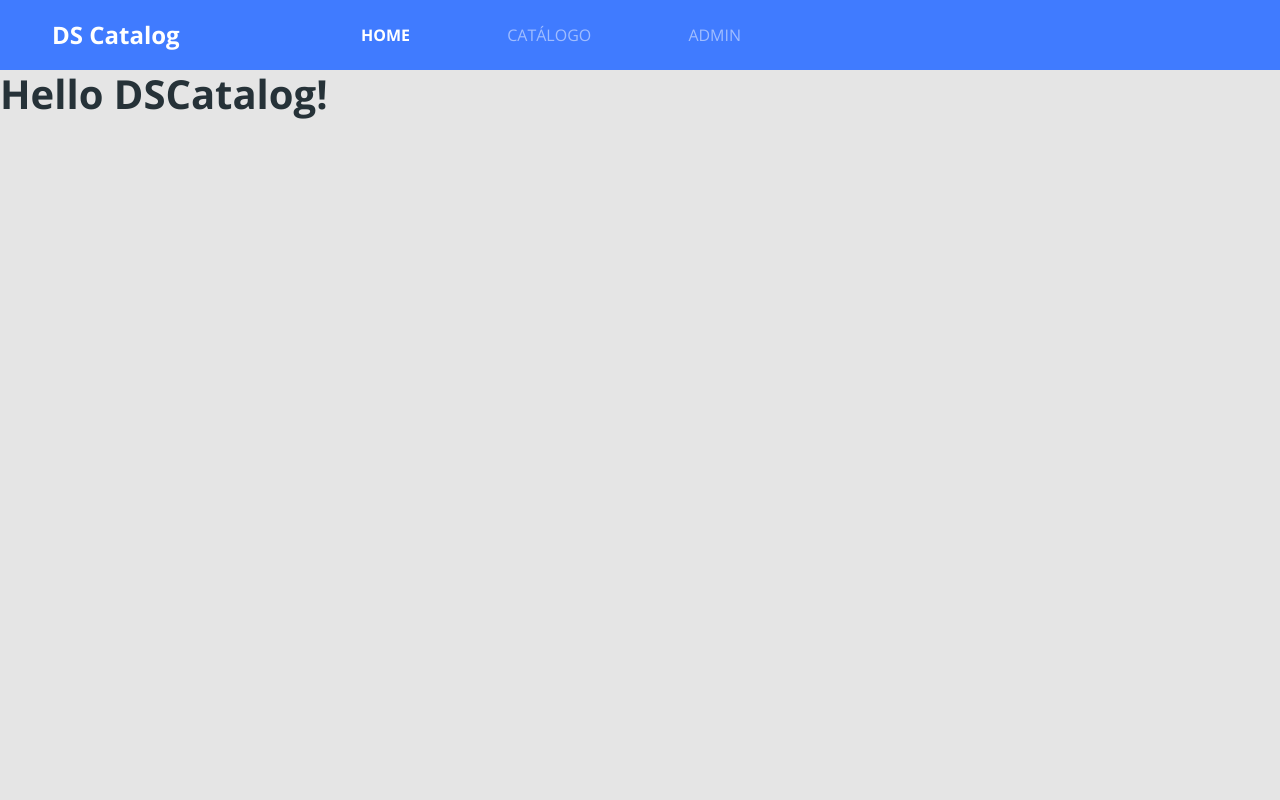
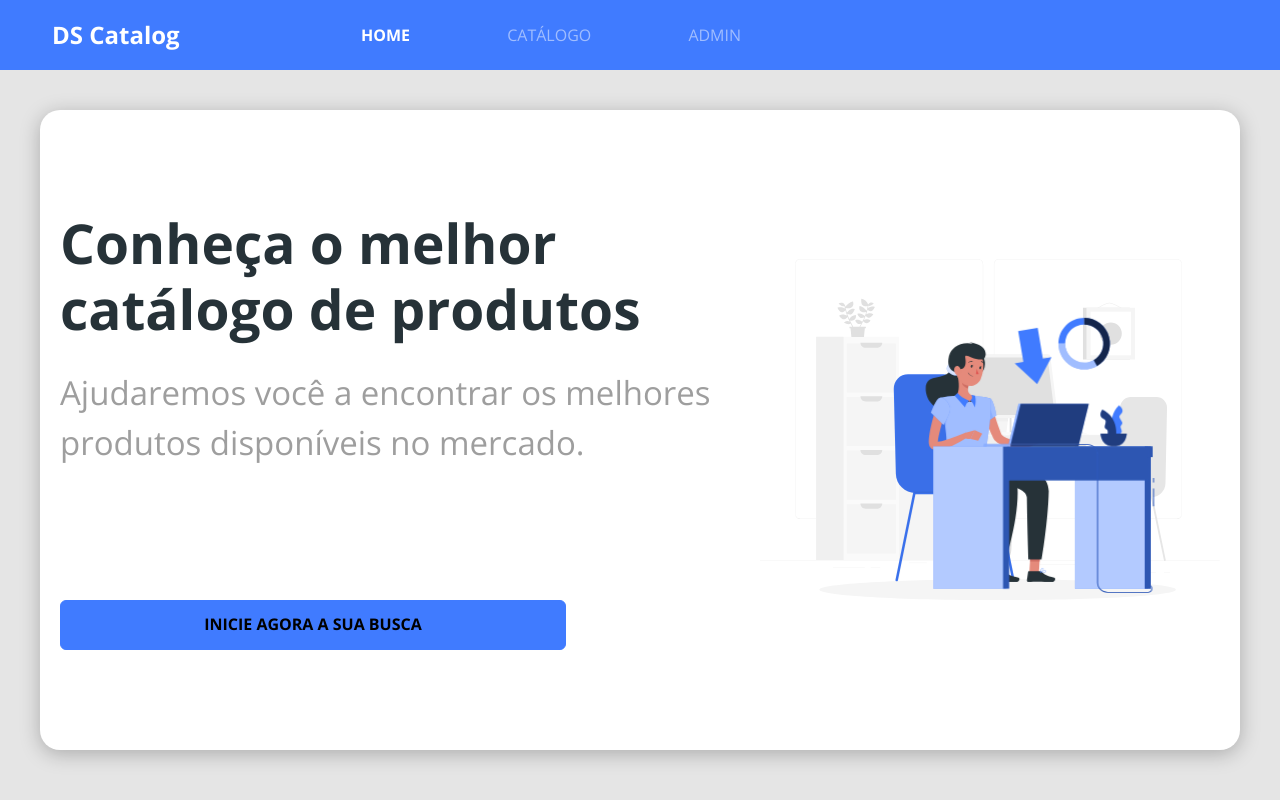
Before and after one commit to Jota-Erre-JR/dscatalog, a React (Create React App) app in the folder frontend/: page / in a window 1280 px wide. Built offline with nearby package versions, Linux system fonts and the light colour scheme.

Commit message:
Page Home

```diff
--- a/frontend/src/App.tsx
+++ b/frontend/src/App.tsx
@@ -1,13 +1,12 @@
 import React from 'react';
 import './assets/styles/custom.scss';
 import './App.css';
-import Navbar from 'components/Navbar';
+import Home from 'pages/Home';
 
 const App = () => {
   return (
     <>
-      <Navbar />
-      <h1>Hello DSCatalog!</h1>
+      <Home />
     </>
   );
 };
--- /dev/null
+++ b/frontend/src/components/ButtonIcon/index.tsx
@@ -0,0 +1,11 @@
+import './styles.css';
+
+const ButtonIcon = () => {
+  return (
+    <button className="btn btn-primary btn-icon">
+      <h6>INICIE AGORA A SUA BUSCA</h6>
+    </button>
+  );
+};
+
+export default ButtonIcon;
--- /dev/null
+++ b/frontend/src/components/ButtonIcon/styles.css
@@ -0,0 +1,3 @@
+.btn-icon {
+    height: 50px;
+}
--- /dev/null
+++ b/frontend/src/pages/Home/index.tsx
@@ -0,0 +1,32 @@
+import { ReactComponent as MainImage } from 'assets/images/main-image.svg';
+import ButtonIcon from 'components/ButtonIcon';
+import Navbar from 'components/Navbar';
+
+import './styles.css';
+
+const Home = () => {
+  return (
+    <>
+      <Navbar />
+      <div className="home-container">
+        <div className="home-card">
+          <div className="home-content-container">
+            <div>
+              <h1>Conheça o melhor catálogo de produtos</h1>
+              <p>
+                Ajudaremos você a encontrar os melhores produtos disponíveis no
+                mercado.
+              </p>
+            </div>
+            <ButtonIcon />
+          </div>
+          <div className="home-image-container">
+            <MainImage />
+          </div>
+        </div>
+      </div>
+    </>
+  );
+};
+
+export default Home;
--- /dev/null
+++ b/frontend/src/pages/Home/styles.css
@@ -0,0 +1,130 @@
+.home-container {
+  padding: 15px;
+  font-size: 20px;
+  text-align: center;
+}
+
+.home-content-container {
+  display: flex;
+  flex-direction: column;
+  align-items: center;
+  padding: 10px 10px 60px 10px;
+}
+
+.home-content-container h1 {
+  width: 260px;
+  font-size: 1em;
+  margin-bottom: 15px;
+}
+
+.home-content-container p {
+  width: 260px;
+  color: #9e9e9e;
+  font-size: 0.6em;
+  margin-bottom: 30px;
+}
+
+.home-card {
+  display: flex;
+  flex-direction: column-reverse;
+  background: #ffffff;
+  box-shadow: 0px 4px 20px rgba(0, 0, 0, 0.25);
+  border-radius: 20px;
+}
+
+.home-image-container {
+  padding: 50px 15px;
+}
+
+.home-image-container svg {
+  width: 100%;
+  height: auto;
+}
+
+@media (min-width: 576px) {
+  .home-container {
+    padding: 20px;
+    font-size: 40px;
+  }
+
+  .home-content-container h1 {
+    width: 506px;
+    margin-bottom: 20px;
+  }
+
+  .home-content-container p {
+    width: 506px;
+    margin-bottom: 20px;
+  }
+
+  .home-content-container button {
+    width: 506px;
+  }
+
+  .home-image-container svg {
+    width: 506px;
+  }
+}
+
+@media (min-width: 768px) {
+  .home-image-container {
+    padding: 100px 20px;
+  }
+
+  .home-content-container {
+    padding: 20px 20px 100px 20px;
+  }
+}
+
+@media (min-width: 992px) {
+  .home-container {
+    padding: 40px;
+    font-size: 55px;
+  }
+  .home-image-container {
+    padding: 125px 20px;
+  }
+
+  .home-content-container {
+    padding: 20px 20px 150px 20px;
+  }
+
+  .home-content-container h1 {
+    width: 700px;
+    margin-bottom: 26px;
+  }
+
+  .home-content-container p {
+    width: 700px;
+    margin-bottom: 47px;
+  }
+}
+
+@media (min-width: 1200px) {
+  .home-card {
+    flex-direction: row;
+    justify-content: space-around;
+    padding: calc(((85vh - 480px) / 2) - 20px) 0;
+  }
+
+  .home-content-container {
+    height: 480px;
+    width: 700px;
+    padding: 20px;
+    align-items: flex-start;
+    text-align: left;
+    align-content: space-between;
+    flex-flow: wrap;
+  }
+
+  .home-image-container {
+    display: flex;
+    align-items: center;
+    padding: 20px;
+  }
+
+  .home-image-container svg {
+    width: 100%;
+    height: auto;
+  }
+}
```
Also changed, not shown: frontend/src/assets/images/main-image.svg (added).
